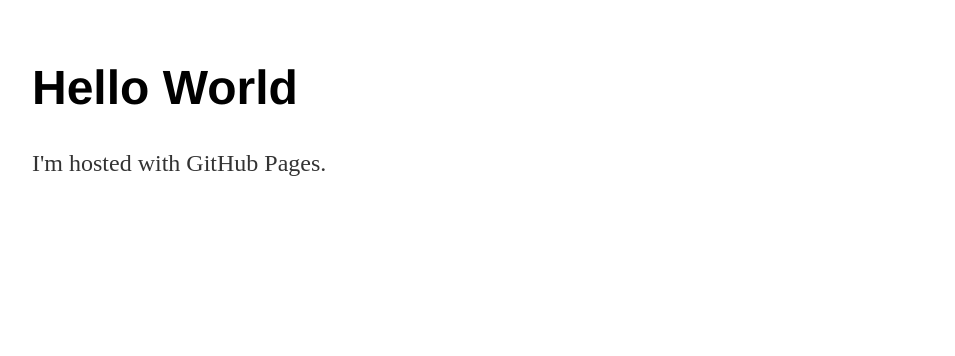
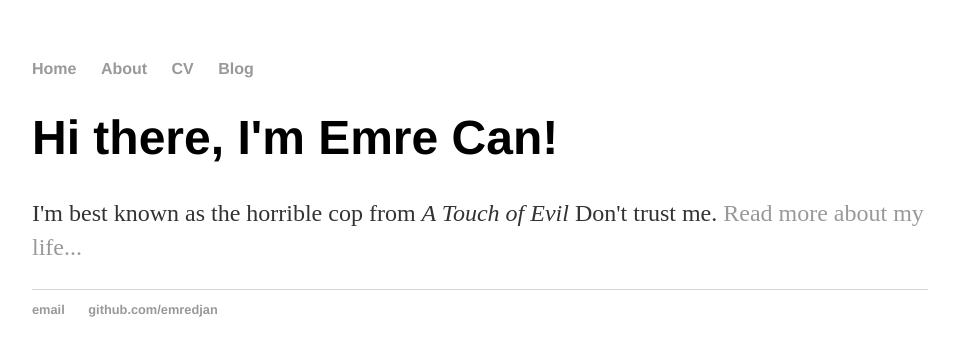
Before and after one commit to emredjan/emredjan.github.io, a Jekyll site: the page built from index.html, in a window 1280 px wide. Shown: the top 356 px of the page, without its empty margins (160-1115 px from the left). Built offline with Jekyll 4.4.1, drawn with Linux system fonts in a browser that asks for light colours.

Commit message:
Update index.html

```diff
--- a/index.html
+++ b/index.html
@@ -1,10 +1,8 @@
-<!DOCTYPE html>
-<html>
-  <head>
-    <link rel="stylesheet" type="text/css" href="/css/main.css">
-  </head>
-  <body>
-    <h1>Hello World</h1>
-    <p>I'm hosted with GitHub Pages.</p>
-  </body>
-</html>
+---
+layout: default
+title: Emre Can
+---
+<div class="blurb">
+	<h1>Hi there, I'm Emre Can!</h1>
+	<p>I'm best known as the horrible cop from <em>A Touch of Evil</em> Don't trust me. <a href="/about">Read more about my life...</a></p>
+</div><!-- /.blurb -->
```
